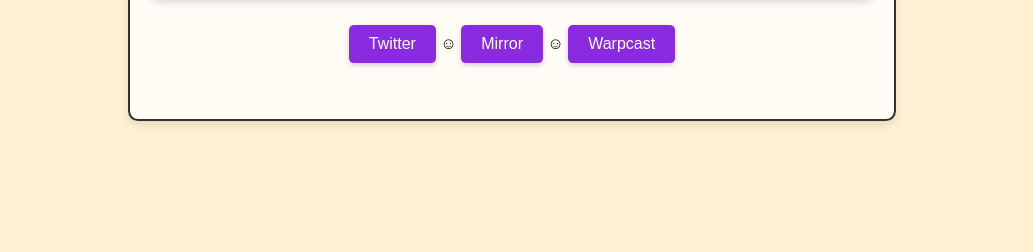
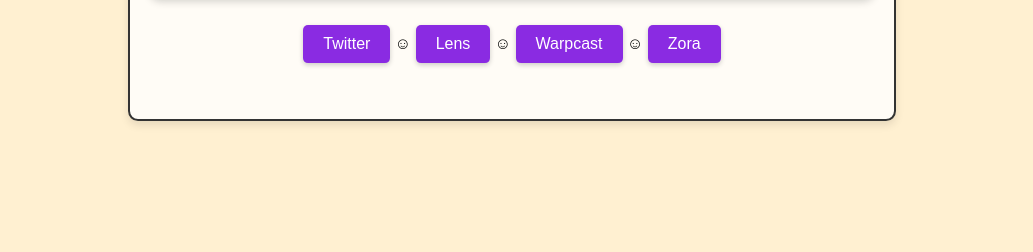
Before and after one commit to ldf-gm/homepage, a plain HTML site: page index.html in a window 1280 px wide. Shown: the part 548-800 px from the top of the page, without its empty margins (0-1033 px from the left). Drawn offline with Linux system fonts and the light colour scheme.

Commit message:
Update index.html

```diff
--- a/index.html
+++ b/index.html
@@ -148,7 +148,7 @@
             </div>
             <main>
                 <br>
-                <a href="https://www.twitter.com/ldf_gm" class="website-button">Twitter</a> ☺ <a href="https://mirror.xyz/ldf.eth" class="website-button">Mirror</a> ☺ <a href="https://warpcast.com/ldf-gm" class="website-button">Warpcast</a>
+                <a href="https://www.twitter.com/ldf_gm" class="website-button">Twitter</a> ☺ <a href="https://hey.xyz/u/ldf_gm" class="website-button">Lens</a> ☺ <a href="https://warpcast.com/ldf-gm" class="website-button">Warpcast</a>  ☺ <a href="zora.co/ldf" class="website-button">Zora</a>
                 <br><br><br>
             </main>
         </div>
```
